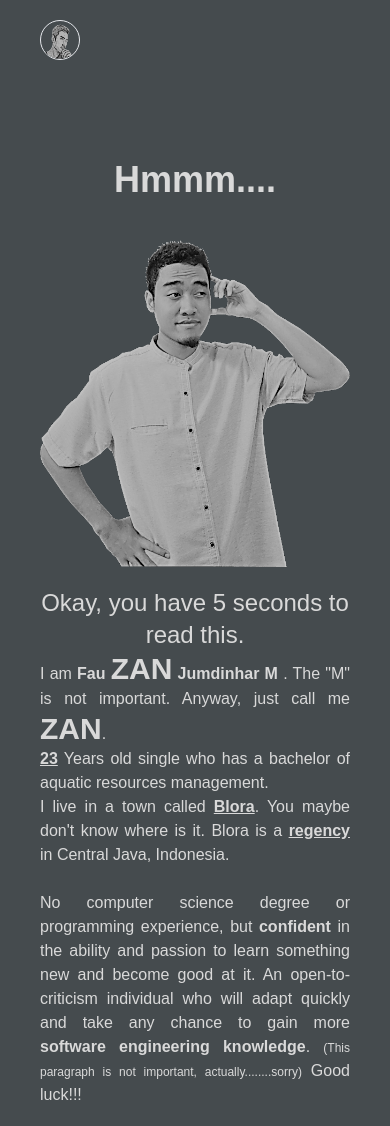
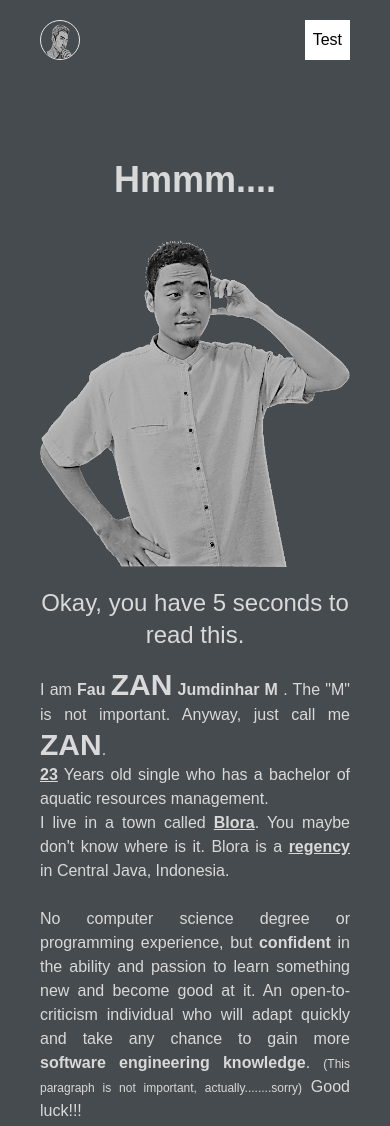
Before and after one commit to Zan-14/Assign-HTML-CSS-JS, a plain HTML site: page index.html in a window 390 px wide. Shown: the top 1126 px of the page. Drawn offline with nearby package versions, Linux system fonts and the light colour scheme.

Commit message:
final responsive template

```diff
--- a/index.html
+++ b/index.html
@@ -36,8 +36,8 @@
                         </div>
                     </div>
                     <!-- hamburger button -->
-                    <div>
-
+                    <div class="sm:hidden">
+                        <button class="p-2 bg-white border-black">Test</button>
                     </div>
                 </div>
             </nav>
@@ -47,21 +47,21 @@
         <!-- main -->
         <main>
             <!-- hero Section -->
-            <div class="flex flex-col h-fit px-10 py-10 items-center text-grayLight lg:flex-row lg:h-[95vh]">
+            <div class="flex flex-col h-fit px-10 py-10 items-center text-grayLight lg:flex-row xl:h-[95vh]">
                 <div class="lg:hidden py-10 text-center text-4xl font-extrabold lg:p-0 lg:text-6xl lg:text-left">
                     <h1 class="">Hmmm.... </h1>
                 </div>
                 <!-- image -->
-                <div class="flex justify-center pb-5 lg:shrink-0 lg:w-4/6">
+                <div class="flex justify-center pb-5  lg:pt-24 lg:w-4/6 xl:w-3/6 xl:pl-20 xl:shrink-0">
                     <img class="object-cover" src="img/PP 1 no BG slate.png" alt="Hero-Image">
                 </div>
                 <!-- text -->
-                <div class="flex-col items-center lg:max-w-xl">
+                <div class="flex-col items-center lg:max-w-xl lg:pt-32 xl:p-0">
                     <div class="hidden py-4 text-center text-4xl font-extrabold lg:inline-block lg:p-0 lg:text-6xl lg:text-left">
                         <h1 class="">Hmmm.... </h1>
                     </div>
                     <div class="lg:p-4 text-justify sm:text-left">
-                        <p class="text-2xl lg:text-base text-center lg:text-left">Okay, you have 5 seconds to read this.</p>
+                        <p class="pb-4 text-2xl lg:text-base text-center lg:text-left">Okay, you have 5 seconds to read this.</p>
                         <p class="lg:text-lg lg:text-left">I am <span class="font-semibold">Fau
                             <span class="text-3xl font-bold">ZAN</span> Jumdinhar M</span>
                             . The "M" is not important. Anyway, just call me
@@ -79,9 +79,9 @@
             <div class="flex bg-blackSoft justify-between">
                 <div class="flex px-10 py-5 items-center text-grayLight">
                     <svg class="inline-block" xmlns="http://www.w3.org/2000/svg" width="48" height="48" viewBox="0 0 24 24"><path fill="currentColor" d="M10.08 10.86c.05-.33.16-.62.3-.87s.34-.46.59-.62c.24-.15.54-.22.91-.23c.23.01.44.05.63.13c.2.09.38.21.52.36s.25.33.34.53s.13.42.14.64h1.79c-.02-.47-.11-.9-.28-1.29s-.4-.73-.7-1.01s-.66-.5-1.08-.66s-.88-.23-1.39-.23c-.65 0-1.22.11-1.7.34s-.88.53-1.2.92s-.56.84-.71 1.36S8 11.29 8 11.87v.27c0 .58.08 1.12.23 1.64s.39.97.71 1.35s.72.69 1.2.91c.48.22 1.05.34 1.7.34c.47 0 .91-.08 1.32-.23s.77-.36 1.08-.63s.56-.58.74-.94s.29-.74.3-1.15h-1.79c-.01.21-.06.4-.15.58s-.21.33-.36.46s-.32.23-.52.3c-.19.07-.39.09-.6.1c-.36-.01-.66-.08-.89-.23c-.25-.16-.45-.37-.59-.62s-.25-.55-.3-.88s-.08-.67-.08-1v-.27c0-.35.03-.68.08-1.01zM12 2C6.48 2 2 6.48 2 12s4.48 10 10 10s10-4.48 10-10S17.52 2 12 2zm0 18c-4.41 0-8-3.59-8-8s3.59-8 8-8s8 3.59 8 8s-3.59 8-8 8z"/></svg>
-                    <span class="text-4xl">ontact me</span>
+                    <span class="text-xl md:text-4xl">ontact me</span>
                 </div>
-                <div class="flex pr-10 gap-10 items-center py-5">
+                <div class="flex pr-10 gap-3 sm:gap-10 items-center py-5">
                     <a href="https://www.instagram.com/fauzanjumdinhar/">
                         <img class="w-8 h-8 md:w-10 md:h-10" src="img/instagram.png" alt="instagram-zan">
                     </a>
--- a/main.js
+++ b/main.js
@@ -1,5 +1,7 @@
-/* Features:
-1.
+/* Features that include JavaScript:
+
+1. Hamburger button on the navbar
+2.
 */
 
 console.log('testing');
```
